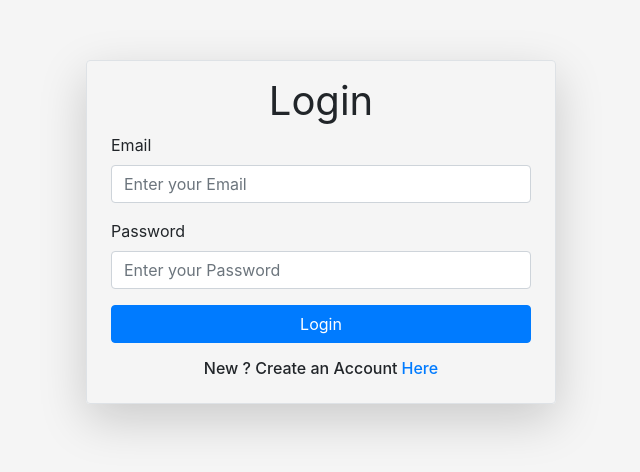
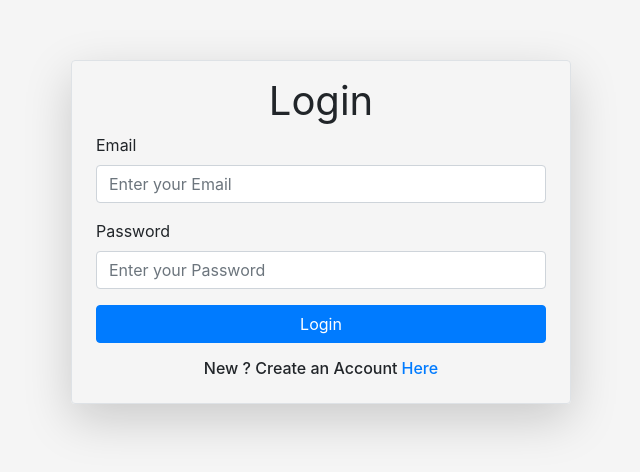
Before and after one commit to mani-barathi/Mern-Login-System, a React (Create React App) app in the folder frontend/: page / in a window 1280 px wide. Shown: the part 168-640 px from the top of the page, without its empty margins (319-959 px from the left). Built offline with nearby package versions, Linux system fonts and the light colour scheme.

Commit message:
added navbar component

```diff
--- a/frontend/src/App.js
+++ b/frontend/src/App.js
@@ -1,12 +1,23 @@
+import { useState } from 'react';
 import './css/App.css';
 import Login from "./components/Login"
+import Navbar from "./components/Navbar"
 
 function App() {
+  const [user, setUser] = useState(null)
+
   return (
     <div className="app">
-      <div className="container">
-        <Login />
-      </div>
+      {user ? (
+        <>
+          <Navbar setUser={setUser} />
+          <div className="container">
+            <h6>{'User has Logged In!'}</h6>
+          </div>
+        </>
+      ) : (
+          <Login />
+        )}
     </div>
   );
 }
--- a/frontend/src/components/Login.js
+++ b/frontend/src/components/Login.js
@@ -2,6 +2,7 @@ import React, { useState, useRef, useEffect } from 'react'
 
 function Login() {
     const [isLogin, setIsLogin] = useState(true)
+    const [error, setError] = useState(null)
     const formRef = useRef()
 
     const handleFormSubmit = (event) => {
@@ -20,19 +21,22 @@ function Login() {
     }, [isLogin])
 
     return (
-        <div className="row justify-content-center">
-            <div className="col" style={{ maxWidth: "500px" }}>
+        <div className="container ">
+            <div className="d-flex justify-content-center align-items-center" style={{ minHeight: "100vh" }}>
+
                 <form ref={formRef} onSubmit={handleFormSubmit}
-                    autoComplete="on" className="px-4 py-2 shadow-lg rounded border" >
+                    autoComplete="on" className="px-4 py-2 shadow-lg rounded border col-12" style={{ maxWidth: "500px" }} >
+
                     <h1 className="text-center mt-2 mb-2 font-weight-normal">
                         {isLogin ? 'Login' : 'Sign Up'}
                     </h1>
 
-                    {!isLogin &&
+                    {!isLogin && /* User Name Field */
                         <div className="form-group">
                             <label >Name</label>
                             <input name="name" type="text" className="form-control" placeholder="Enter your Name" required />
-                        </div>}
+                        </div>
+                    }
 
                     <div className="form-group">
                         <label >Email</label>
@@ -44,11 +48,20 @@ function Login() {
                         <input name="password" type="password" className="form-control" placeholder="Enter your Password" minLength="6" required />
                     </div>
 
-                    {!isLogin &&
+                    {!isLogin &&  /* Confirm Password Field */
                         <div className="form-group">
                             <label >Confirm Password</label>
                             <input name="confirmPassword" type="password" className="form-control" placeholder="Re-Enter your password" minLength="6" required />
-                        </div>}
+                        </div>
+                    }
+
+                    {error && /* Error */
+                        <div className="form-group">
+                            <h6 className="text-center text-danger">
+                                {error}
+                            </h6>
+                        </div>
+                    }
 
                     <div className="form-group">
                         <button className="btn btn-primary btn-block">
@@ -77,9 +90,9 @@ function Login() {
                     </div>
 
                 </form>
+
             </div>
-
-        </div>
+        </div >
     )
 }
 
--- /dev/null
+++ b/frontend/src/components/Navbar.js
@@ -0,0 +1,19 @@
+import React from 'react'
+
+function Navbar({ setUser }) {
+
+    const logout = () => setUser(null)
+
+    return (
+        <nav className="navbar navbar-dark bg-dark">
+            <a className="navbar-brand" href="#">Mern App</a>
+
+            <button onClick={logout}
+                className="btn btn-outline-primary my-2 my-sm-0">
+                Logout
+            </button>
+        </nav>
+    )
+}
+
+export default Navbar
--- a/frontend/src/css/App.css
+++ b/frontend/src/css/App.css
@@ -2,8 +2,4 @@
     width: 100%;
     min-height: 100vh;
     background-color: whitesmoke;
-    display: flex;
-    flex-direction: column;
-    justify-content: center;
-    align-items: center;
 }
```
